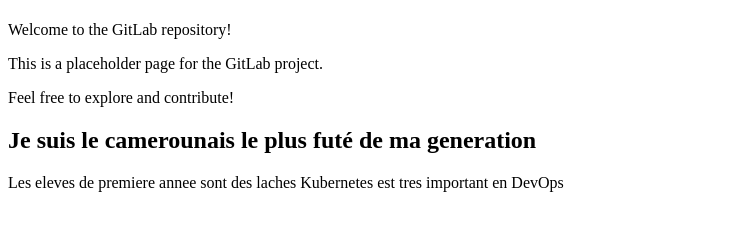
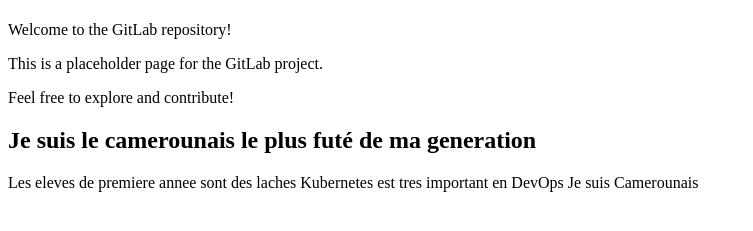
Before and after one commit to Rodier65/formation-git, a plain HTML site: page Git-dir/index.html in a window 1280 px wide. Shown: the part 59-290 px from the top of the page, without its empty margins (0-753 px from the left). Drawn offline with Linux system fonts and the light colour scheme.

Commit message:
new span

```diff
--- a/Git-dir/index.html
+++ b/Git-dir/index.html
@@ -16,5 +16,7 @@
   </div>
   <span>Les eleves de premiere annee sont des laches</span>
   <span>Kubernetes est tres important en DevOps</span>
+
+  <span>Je suis Camerounais</span>
 </body>
 </html>
```
